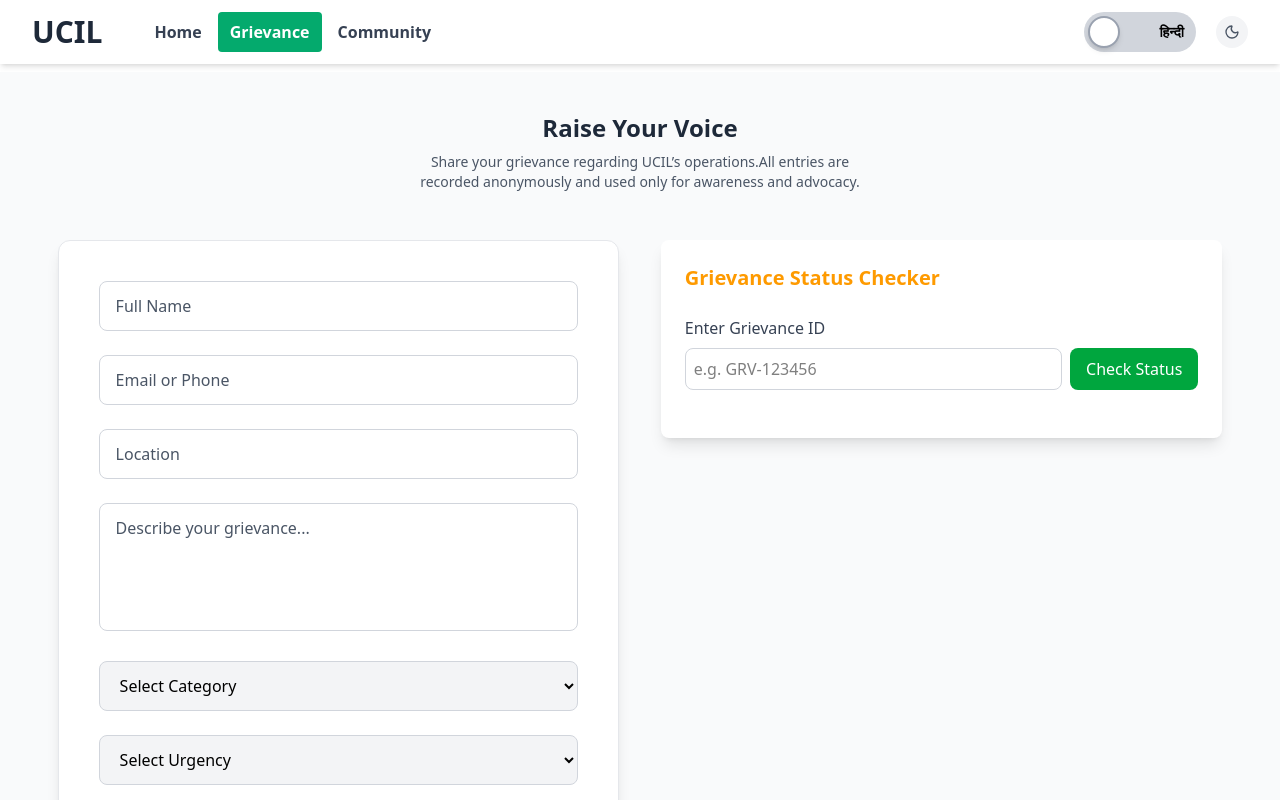
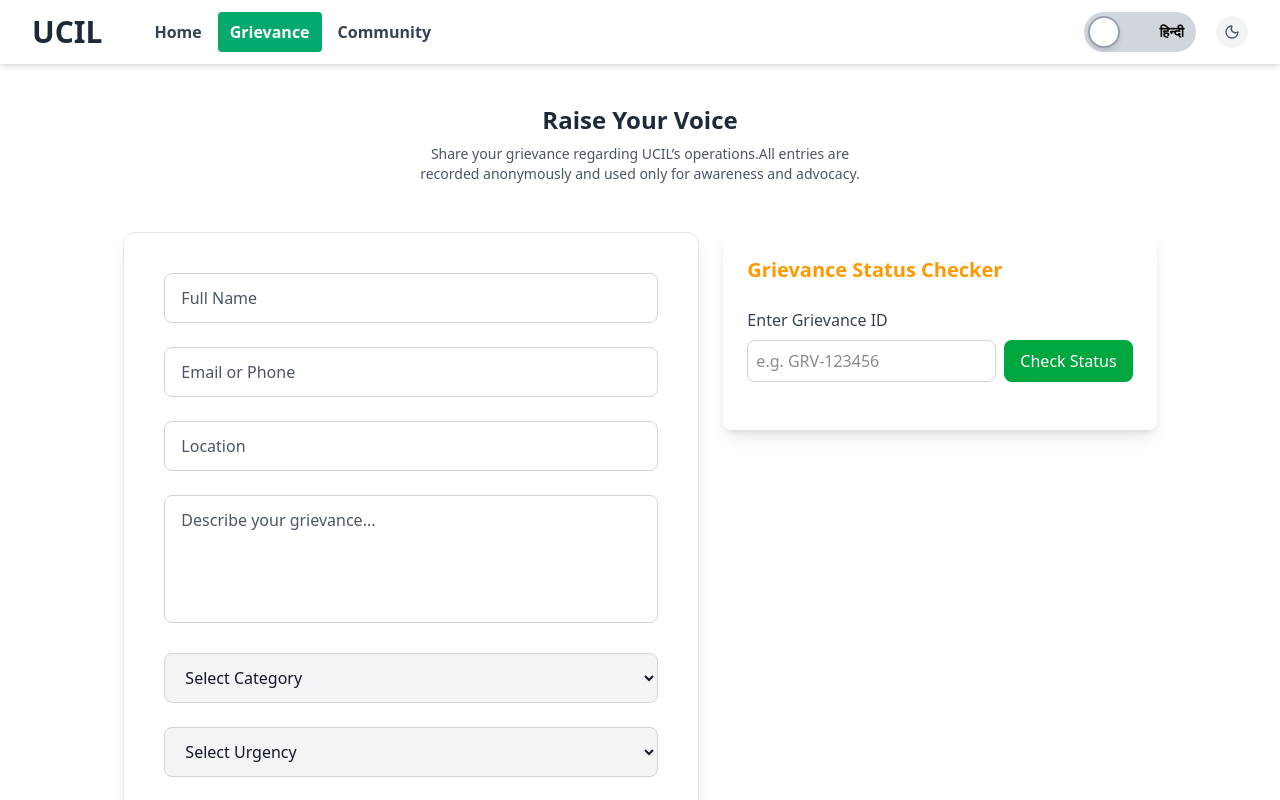
Before and after one commit to ShubhamKumar547/UCIL-SOC-25, a Next.js app: page /grievance in a window 1280 px wide. Shown: the top 800 px of the page. Built offline with nearby package versions, Linux system fonts and the light colour scheme.

Commit message:
Added some changes

```diff
--- a/pages/community.js
+++ b/pages/community.js
@@ -4,7 +4,6 @@ import { useRouter } from "next/router";
 import en from "../public/locales/en/common.json";
 import hi from "../public/locales/hi/common.json";
 import CommunityDemands from "@/components/Demands";
-
 
 const community = () => {
   const translations = { en, hi };
@@ -13,13 +12,12 @@ const community = () => {
 
   return (
     <>
-      <div>
+      <div className="flex-1 min-h-screen bg-gray-50 dark:bg-gray-900 text-gray-800 dark:text-gray-100">
         <Navbar t={t} />
+        <div className="text-center mb-12 mt-5">
+          <CommunityDemands />
+        </div>
       </div>
-      <div className="max-w-7xl mx-auto px-4  pt-2 ">
-        <CommunityDemands />
-      </div>
-
     </>
   );
 };
--- a/pages/grievance.js
+++ b/pages/grievance.js
@@ -13,10 +13,9 @@ export default function GrievancePage() {
 
   return (
     <>
-      <Navbar t={t} />
-
-      <div className="max-w-7xl mx-auto px-4  mt-2 pt-10 py-6 bg-gray-50 dark:bg-[var(--color-gray-800)] ">
-        <div className="max-w-2xl mx-auto text-center mb-12">
+      <div className="min-h-screen mx-auto bg-white dark:bg-gray-900 text-gray-900 dark:text-gray-100">
+        <Navbar t={t} />
+        <div className="max-w-2xl mx-auto text-center mb-12 mt-10">
           <h1 className="text-2xl md:text-2xl font-bold text-gray-800 dark:text-gray-100 mb-2 text-normal">
             {t.grievance_heading || "Raise Your Voice"}
           </h1>
@@ -26,8 +25,8 @@ export default function GrievancePage() {
           </p>
         </div>
 
-        <div className=" grid grid-cols-[45%_45%] justify-evenly box-border">
-          <div>
+        <div className="flex flex-col md:flex-row items-top justify-center space-x-0 md:space-x-6 space-y-6 md:space-y-0 box-border">
+          <div className="mb-6">
             <GrievanceForm t={t} />
           </div>
           <div>
```
